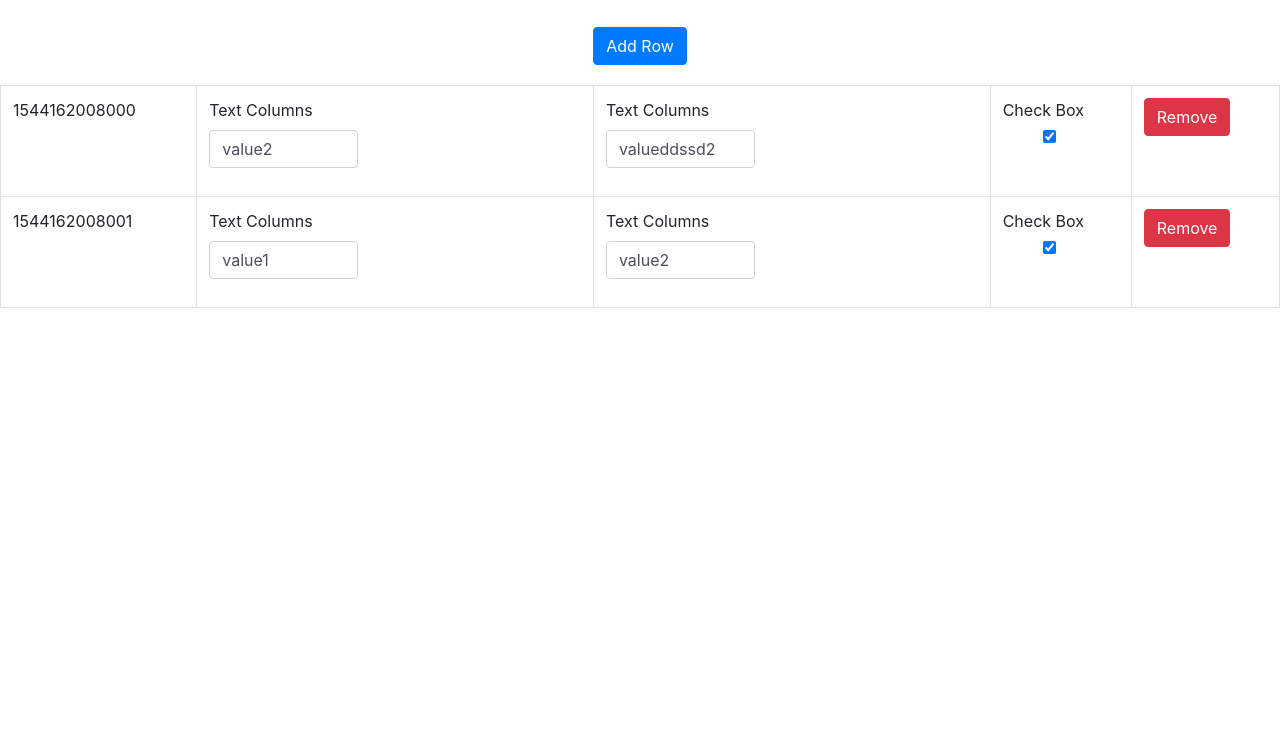
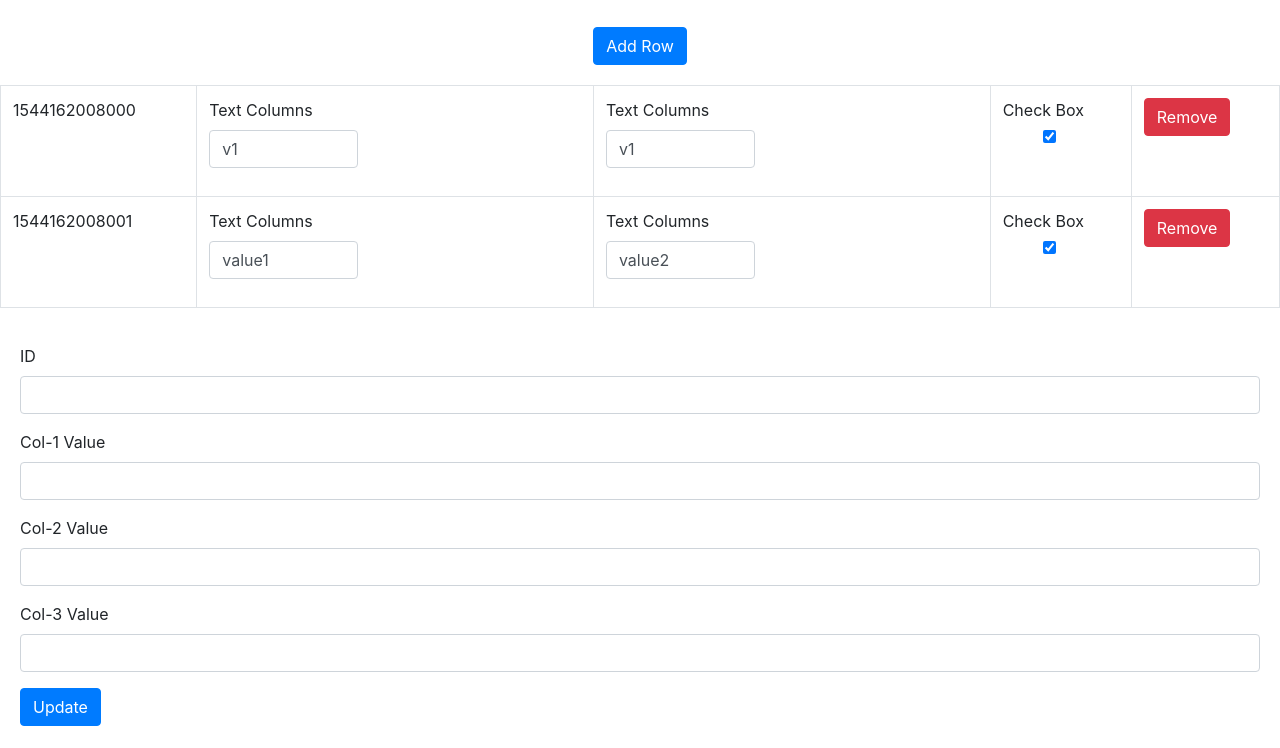
Before and after one commit to naveenvignesh5/verloop-demo, a plain HTML site: page index.html in a window 1280 px wide. Shown: the part 52-800 px from the top of the page. Drawn offline with nearby package versions, Linux system fonts and the light colour scheme.

Commit message:
Adds update method

```diff
--- a/css/main.css
+++ b/css/main.css
@@ -19,3 +19,7 @@
   /* margin: 20px; */
   padding: 20px;
 }
+
+.form-container {
+  padding: 20px;
+}
--- a/index.html
+++ b/index.html
@@ -17,6 +17,7 @@
     />
     <link rel="stylesheet" href="css/main.css" />
     <title>Verloop</title>
+    <script src="js/main.js"></script>
   </head>
   <body>
     <div class="title">Verloop Demo</div>
@@ -25,10 +26,27 @@
       <div id="temp"></div>
     </div>
     <div id="tableContainer"></div>
-    <div class="form-group">
-
+    <div class="form-container">
+      <form>
+        <div class="form-group">
+          <label for="rowID">ID</label>
+          <input type="text" class="form-control" id="rowID">
+        </div>
+        <div class="form-group">
+          <label for="col-1">Col-1 Value</label>
+          <input type="text" class="form-control" id="col-1">
+        </div>
+        <div class="form-group">
+          <label for="col-2">Col-2 Value</label>
+          <input type="text" class="form-control" id="col-2">
+        </div>
+        <div class="form-group">
+          <label for="col-3">Col-3 Value</label>
+          <input type="text" class="form-control" id="col-3">
+        </div>
+        <button type="button" class="btn btn-primary" onclick="table.updateRowFromInput()">Update</button>
+      </form>
     </div>
-    <script src="js/main.js"></script>
     <script>
       const tableElem = document.getElementById("tableContainer");
       const dummyConfig = {
@@ -52,7 +70,7 @@
         data: [
           {
             id: `${Date.now()}`,
-            colData: ["value2", "valueddssd2", true]
+            colData: ["v1", "v1", true]
           },
           {
             id: `${Date.now() + 1}`,
--- a/js/main.js
+++ b/js/main.js
@@ -26,14 +26,13 @@ class CustomTable {
   }
 
   render() {
-    console.log(this.config.data);
     const rows = this.config.data.map((e, i) => this.generateRow(e, i));
     let renderHTML = [
       '<table class="table table-custom table-bordered">',
       '<tbody class="thead-dark">',
       rows.join(''),
-      "</tbody></table>"
-    ].join("");
+      '</tbody></table>',
+    ].join('');
     this.element.innerHTML = renderHTML;
   }
 
@@ -58,12 +57,23 @@ class CustomTable {
 
   // Update
   updateRow(id, newData) {
+    console.log(this.config.data);
     this.config.data = this.config.data.map(d => {
-        const temp = d;
-        if (temp.id === id) {
-            temp.colData = newData;
+        if (d.id === id) {
+          console.log(d.id, id);
+          d.colData = newData;
         }
-        return temp;
+        return d;
     });
+    this.render();
+  }
+
+  updateRowFromInput() {
+    const col1 = document.getElementById('col-1').value.trim();
+    const col2 = document.getElementById('col-2').value.trim();
+    const col3 = document.getElementById('col-3').value.trim();
+    const id = document.getElementById('rowID').value.trim();
+
+    this.updateRow(id, [col1, col2, col3]);
   }
 }
```
